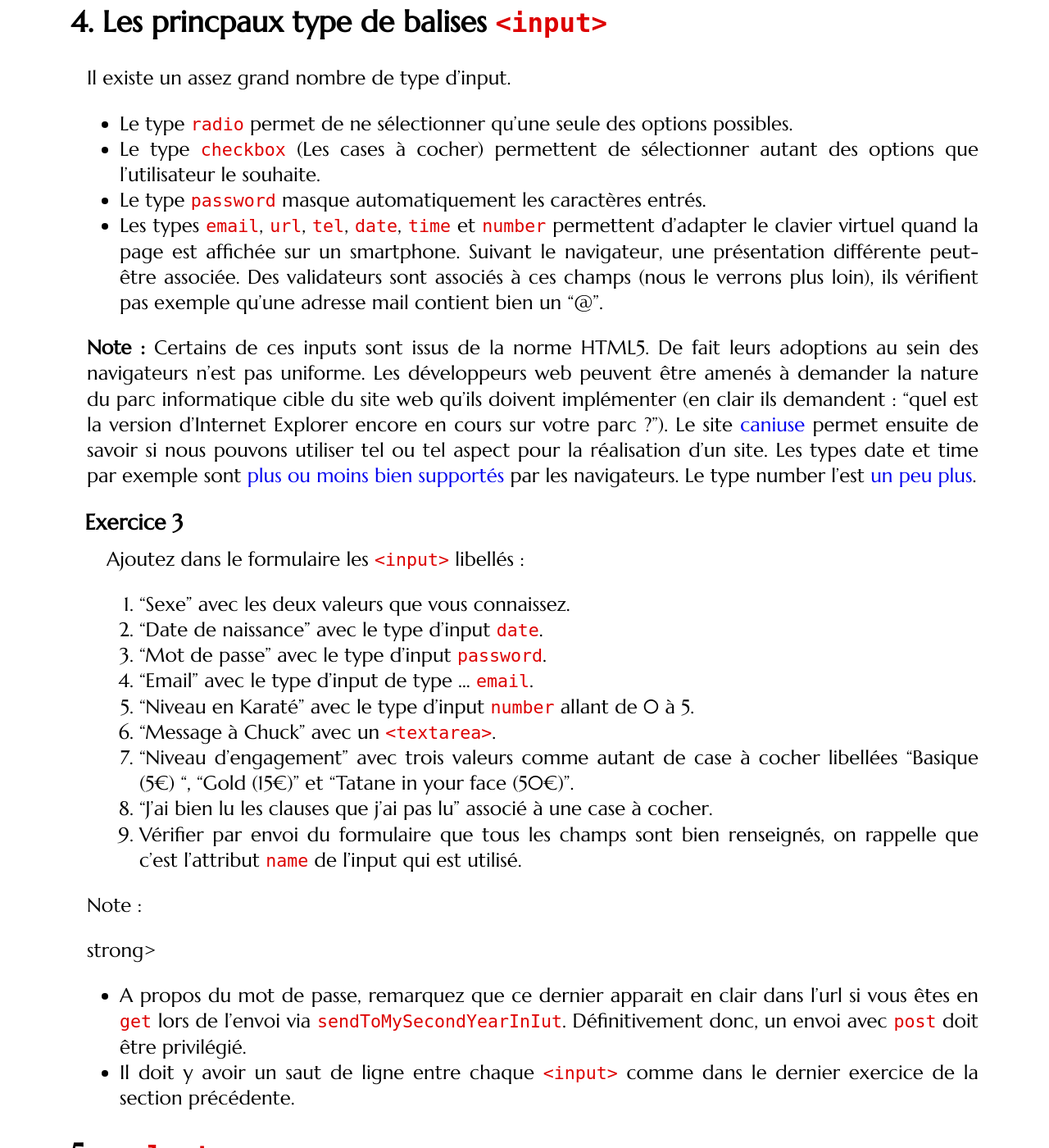
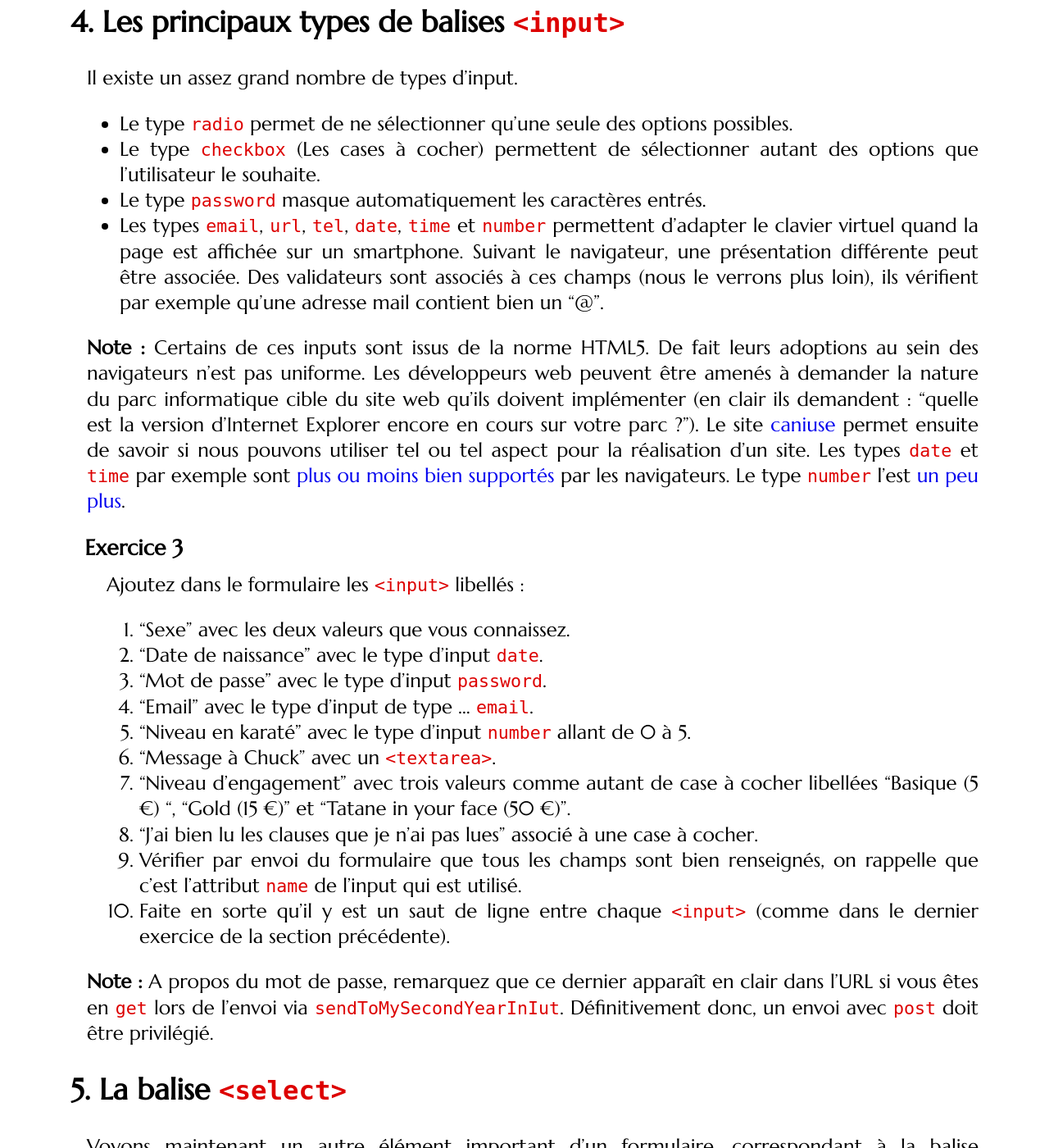
Before and after one commit to romainlebreton/R1.02-DeveloppementInterfacesWeb, a Jekyll site: the page built from tutorials/tutorial4.md, in a window 1280 px wide and 1400 px high, scrolled down 2944 px. Shown: the whole window at 82% size. Built offline with Jekyll 4.4.1, drawn with Linux system fonts in a browser that asks for light colours; some web fonts are replaced; comment, search, counter and statistics services are not loaded; some of the changed text lies outside the part shown.

Commit message:
clean up

```diff
--- a/tutorials/tutorial4.md
+++ b/tutorials/tutorial4.md
@@ -7,9 +7,9 @@ layout: tutorial
 ## Introduction
 
 Nous allons ajouter un formulaire d'inscription à notre site de fans de <strong>Chuck Norris</strong>, en utilisant la balise `form`.
-Cette balise `<form>` nous permettra d'avoir des réponses à des questions ouvertes ("Que voulez vous dire à Chuck ?")
-au plus fermées ("Parmis ces trois choix quel est votre sport favoris ?", "Quel est votre sexe ?" ..." ).
-Il y a beaucoup de type de questions, correspondant chacune à un type de balises `<input>` ou `<textarea>`.
+Cette balise `<form>` nous permettra d'avoir des réponses à des questions ouvertes ("Que voulez-vous dire à Chuck ?")
+aux plus fermées ("Parmis ces trois choix quel est votre sport favoris ?", "Quel est votre sexe ?" ..." ).
+Il y a beaucoup de types de questions, correspondant chacune à un type de balises `<input>` ou `<textarea>` que nous verrons par la suite.
 
 ## La balise  `<form>` et les balises `<input>`
 
@@ -71,40 +71,40 @@ Nous allons voir comment est envoyé la valeur d'un `<input>` lorsque l'on soume
 
 </div>
 
-<strong>Note</strong> : il est normal que l'adresse `sendToMySecondYearInIut.php` n'existe pas (le fameux code de retour HTTP <strong>404</strong> apparaît dans la console), puisque vous êtes en première année. Nous verrons en deuxième année dans le cours ProgWeb Coté Serveur comment le serveur récupère les données envoyées par notre formulaire.
+<strong>Note</strong> : il est normal que l'adresse `sendToMySecondYearInIut.php` n'existe pas (le fameux code de retour HTTP <strong>404</strong> apparaît dans la console), puisque vous êtes en première année. Nous verrons en deuxième année dans le cours ProgWeb Côté Serveur comment le serveur récupère les données envoyées par notre formulaire.
 
 
-## `label`
+## La balise `<label>`
 
-Il nous faut informer maintenant par un label à quoi noter champ `<input>` fait référence. La balise [`<label>`](http://www.w3schools.com/tags/tag_label.asp) permet d'associer la question sous-tendu ("Nom? ") à l'input. Cette balise comporte un attribut `for` qui doit prendre pour valeur la valeur de l'attribut `id` du champ auquel est associée le `label`  (il faut donc penser à donner un `id` à notre `<input>`).
+Il nous faut informer maintenant par un label à quoi noter champ `<input>` fait référence. La balise [`<label>`](http://www.w3schools.com/tags/tag_label.asp) permet d'associer la question sous-tendue ("Nom? ") à l'input. Cette balise comporte un attribut `for` qui doit prendre pour valeur la valeur de l'attribut `id` du champ auquel est associé le `label`  (il faut donc penser à donner un `id` à notre `<input>`).
 
 
 <div class="exercise" id="exlabel">
 
- 1. Remplacez le code de votre champs input par le code suivant : <br>
+ 1. Remplacez le code de votre champ `<input>` par le code suivant : <br>
  			`<label for="surname">Nom</label>`<br>
 				`<input id="surname" name="uname" type="text" >`
 
  1. Rajoutez au formulaire une entrée qui correspondra au prénom (calqué sur le précédent).
  1. Validez ce dernier et vérifiez que vos deux champs font bien présents dans l'url du navigateur (l'url doit finir par `sendToMySecondYearInIut.php?uname=dupont&firstname=super`).
- 1. Les deux champs apparaissent les uns à la suite des autres. Avec quelle balise vue dans le Td précédent doit on les mettre pour qu'il y est un saut de ligne entre les deux ?
+ 1. Les deux champs apparaissent les uns à la suite des autres. Avec quelle balise vue dans le Td précédent doit-on les mettre pour qu'il y est un saut de ligne entre les deux ?
 
 </div>
 
-## Les princpaux type de balises `<input>`
+## Les principaux types de balises `<input>`
 
-Il existe un assez grand nombre de type d'input.
+Il existe un assez grand nombre de types d'input.
 
  * Le type `radio` permet de ne sélectionner qu'une seule des options
 possibles.
  * Le type `checkbox` (Les cases à cocher) permettent de sélectionner autant des options que l'utilisateur le souhaite.
  * Le type `password` masque automatiquement les caractères entrés.
  * Les types `email`, `url`, `tel`, `date`, `time` et `number` permettent d'adapter le clavier virtuel quand la page est affichée sur un smartphone.
- Suivant le navigateur, une présentation différente peut-être associée. Des validateurs sont associés à ces champs (nous le verrons plus loin),
- ils vérifient pas exemple qu'une adresse mail contient bien un "@".
+ Suivant le navigateur, une présentation différente peut être associée. Des validateurs sont associés à ces champs (nous le verrons plus loin),
+ ils vérifient par exemple qu'une adresse mail contient bien un "@".
 
 
-<strong>Note :</strong> Certains de ces inputs sont issus de la norme HTML5. De fait leurs adoptions au sein des navigateurs n'est pas uniforme. Les développeurs web peuvent être amenés à demander la nature du parc informatique cible du site web qu'ils doivent implémenter (en clair ils demandent : "quel est la version d'Internet Explorer encore en cours sur votre parc ?"). Le site [caniuse](http://caniuse.com/) permet ensuite de savoir si nous pouvons utiliser tel ou tel aspect pour la réalisation d'un site. Les types date et time par exemple sont [plus ou moins bien supportés](http://caniuse.com/#search=date) par les navigateurs. Le type number l'est [un peu plus](http://caniuse.com/#search=number).
+<strong>Note :</strong> Certains de ces inputs sont issus de la norme HTML5. De fait leurs adoptions au sein des navigateurs n'est pas uniforme. Les développeurs web peuvent être amenés à demander la nature du parc informatique cible du site web qu'ils doivent implémenter (en clair ils demandent : "quelle est la version d'Internet Explorer encore en cours sur votre parc ?"). Le site [caniuse](http://caniuse.com/) permet ensuite de savoir si nous pouvons utiliser tel ou tel aspect pour la réalisation d'un site. Les types `date` et `time` par exemple sont [plus ou moins bien supportés](http://caniuse.com/#search=date) par les navigateurs. Le type `number` l'est [un peu plus](http://caniuse.com/#search=number).
 
 
 <div class="exercise" id="exinput">
@@ -115,45 +115,44 @@ Ajoutez dans le formulaire les `<input>` libellés :
  1. "Date de naissance" avec le type d'input `date`.
  1. "Mot de passe" avec le type d'input `password`.
  1. "Email" avec le type d'input de type ... `email`.
- 1. "Niveau en Karaté" avec le type d'input `number` allant de 0 à 5.
+ 1. "Niveau en karaté" avec le type d'input `number` allant de 0 à 5.
  1. "Message à Chuck" avec un `<textarea>`.
- 1. "Niveau d'engagement" avec trois valeurs comme autant de case à cocher libellées "Basique (5€) ", "Gold (15€)" et "Tatane in your face (50€)".
- 1. "J'ai bien lu les clauses que j'ai pas lu" associé à une case à cocher.
+ 1. "Niveau d'engagement" avec trois valeurs comme autant de case à cocher libellées "Basique (5 €) ", "Gold (15 €)" et "Tatane in your face (50 €)".
+ 1. "J'ai bien lu les clauses que je n'ai pas lues" associé à une case à cocher.
  1. Vérifier par envoi du formulaire que tous les champs sont bien renseignés, on rappelle que c'est l'attribut `name` de l'input qui est utilisé.
+ 1. Faite en sorte qu'il y est un saut de ligne entre chaque `<input>` (comme dans le dernier exercice de la section précédente).
 
 </div>
 
-<string>Note :</string>strong>
+<strong>Note :</strong> A propos du mot de passe, remarquez que ce dernier apparaît en clair dans l'URL si vous êtes en `get` lors  de l'envoi via `sendToMySecondYearInIut`.
+Définitivement donc, un envoi avec `post` doit être privilégié.
 
- * A propos du mot de passe, remarquez que ce dernier apparait en clair dans l'url si vous êtes en `get` lors  de l'envoi via `sendToMySecondYearInIut`.
-Définitivement donc, un envoi avec `post` doit être privilégié.
- * Il doit y avoir un saut de ligne entre chaque `<input>` comme dans le dernier exercice de la section précédente.
 
-## `<select>`
+## La balise `<select>`
 
-Voyons mantenant un autre élmement important d'un formulaire, correspondant à la balise `<select>`.
-Il permet de choisir parmis un ensemble de choix imposées une ou plusieurs valeurs présentées par un menu déroulant.
-Tout comme `<input>`, cet élément peut aussi être libellé via un `label`. La liste déroulante permet de base de ne sélectionner
-qu'une option. Plusieurs options peuvent être sélectionnées si l'attribut `multiple` est ajouté à la balise `<select>`. Des groupes de choix peuvent être proposés
+Voyons maintenant un autre élément important d'un formulaire, correspondant à la balise `<select>`.
+Il permet de choisir parmi un ensemble de valeurs présentées par un menu déroulant.
+Tout comme `<input>`, cet élément peut aussi être libellé via un `<label>`. La liste déroulante permet de base de ne sélectionner
+qu'une option. Plusieurs options peuvent être sélectionnées si l'attribut `multiple` est ajouté à la balise `<select>`. Des groupes de choix peuvent être proposés avec la balise `<optgroup>`.
 
 <div class="exercise" id="exlabel">
- 1. Ajoutez un `<select>` libellé "Pays d'origine" qui prend comme valeur de pays `U.S.A` , `France`, `Chine` et `Viêt Nam`, les clées associées ne doivent pas dépendre de la langue du formulaire (la cléé associée à `France` doit être `fr` par exemple). L'utilisateur ne peut pas sélectionner plusieurs valeurs.
+ 1. Ajoutez un `<select>` libellé "Pays d'origine" qui prend comme valeur de pays `U.S.A` , `France`, `Chine` et `Viêt Nam`, les clés associées ne doivent pas dépendre de la langue du formulaire (la clé associée à `France` doit être `fr` par exemple). L'utilisateur ne peut pas sélectionner plusieurs valeurs.
 
- 1. Ajoutez à la suite de ce champ un aute sélecteur libellé "Arts martiaux préférés". Les valeurs sont "Kung fu" , "Karaté" et "Full-contact". L'utilisateur peut sélectionner plusieurs valeurs.
+ 1. Ajoutez à la suite de ce champ un autre sélecteur libellé "Arts-martiaux préférés". Les valeurs sont "Kung fu" , "Karaté" et "Full-contact". L'utilisateur peut sélectionner plusieurs valeurs.
 </div>
 
-## `<textarea>`
+## La balise `<textarea>`
 * [`<textarea>`](http://www.w3schools.com/tags/tag_textarea.asp): permet de
   définir une grande zone de texte
 
 <div class="exercise" id="exlabel">
 
- 1. Ajoutez un champs libellé "Message pour Chuck" associé à un `<textarea>` sur lequel l'utilisateur peut s'épancher.
+ 1. Ajoutez un champ libellé "Message pour Chuck" associé à un `<textarea>` sur lequel l'utilisateur peut s'épancher.
 </div>
 
 
 
-## `<fieldset>`
+## La balise `<fieldset>`
 
 
 
@@ -162,17 +161,17 @@ Remarquez que les informations du formulaire sont réparties en trois groupes
 logiques :
 
 * informations personnelles (Nom, Prénom, mail, etc.),
-* Les sports de combats ("Sport de combat préféré"" et "Niveau en Karaté"),
-* des infos relatives à l'inscription ("Message personel à Chuck", mot de passe, la coche "J'ai bien lu..", "Niveau d'engagement', etc.).
+* Les sports de combat ("Sport de combat préféré"" et "Niveau en karaté"),
+* des infos relatives à l'inscription ("Message personnel à Chuck", mot de passe, la coche "J'ai bien lu..", "Niveau d'engagement', etc.).
 
-Regroupez les champs sur ces trois grands axes avec la balise `filedset`.
+Regroupez les champs sur ces trois grands axes avec la balise `<fieldset>`.
 </div>
 
 
 ## Ergonomie et convivialité
 
 <div class="exercise" >
- 1. Par convention d'usage, le nom des champs obligatoires est suivi d'une "*". Ajoutez le aux champs Nom mail et à la coche "J'ai bien lu....".
+ 1. Par convention d'usage, le nom des champs obligatoires est suivi d'une "*". Ajoutez la aux label des champs "Nom" "mail" et à la coche "J'ai bien lu....".
 </div>
 
 
@@ -211,21 +210,22 @@ de vérifier le contenu du formulaire:
   bloquera les erreurs d'adresse email les plus grossières. Vous trouverez de
   nombreux exemples de patterns utilisables dans ce cas du
   [HTML5pattern](http://html5pattern.com/). Note: les patterns HTML sont
-  automatiquement évalués contre la totalité de l'entrée. Il est donc inutiles
+  automatiquement évalués contre la totalité de l'entrée. Il est donc inutile
   de les encadrer entre ^ et $ comme une expression régulière classique.
 
 <div class="exercise" id="regulex" >
- 1. Rendre la coche "J'ai bien lu les clauses que j'ai pas lu" obligatoire. Vérifiez si l'envoi du formulaire est bien impossible alors.
+ 1. Rendre la coche "J'ai bien lu les clauses que je n'ai pas lues" obligatoire. Vérifiez si l'envoi du formulaire est bien impossible alors.
+ 1. Rendre aussi "Nom" "mail" obligatoires.
 
  1. Ajoutez au champ “question” de votre formulaire un attribut pattern qui permette de vous
  assurer que les caractères “<”, “>”, “=”, “ ' ”, “ '' ”, “(” et “)” sont
  interdits. Cela peut fournir une protection (très primitive et en aucun cas
  suffisante) contre certaines formes d'attaques contre le serveur.
- 1. (optionnel)Ajoutez un pattern au champ mot de passe afin que celui ci contienne obligatoirement 8 ou plus caractères avec au moins un chiffre, une lettre majuscule et une lettre minuscule.
+ 1. (optionnel)Ajoutez un pattern au champ mot de passe afin que celui-ci contienne obligatoirement 8 ou plus caractères avec au moins un chiffre, une lettre majuscule et une lettre minuscule.
 
 </div>
 
-<strong> Note : </strong> Pour être toujours protégé contre les bugs lorque vous cogiter une expression régulière, ne sortez jamais sans votre [Regulex](https://jex.im/regulex). Regulex, le visualisateur de machine d'état qu'il vous faut pour vos expressions régulières.
+<strong> Note : </strong> Pour être toujours protégé contre les bugs lorsque vous cogitez sur une expression régulière, ne sortez jamais sans votre [Regulex](https://jex.im/regulex). Regulex, le visualisateur de machine d'état qu'il vous faut pour vos expressions régulières.
 
 ### Convivialité
 
@@ -254,8 +254,7 @@ temps à l'utilisateur.
 
 </div>
 
-
-<strong>Note : </strong> Il existe depuis peu un pseudo attribut css `::placeholder`, mais celui-ci et [moins](http://caniuse.com/#search=placeholder%20css) bien supporté que
+<strong>Note : </strong> Il existe depuis peu un pseudo attribut css `::placeholder`, mais celui-ci est [moins](http://caniuse.com/#search=placeholder%20css) bien supporté que
 l'[attribut](http://caniuse.com/#search=placeholder%20attribute).
 
 
```
Also changed, not shown: other parts of tutorials/tutorial4.md (+12 -12 lines).
